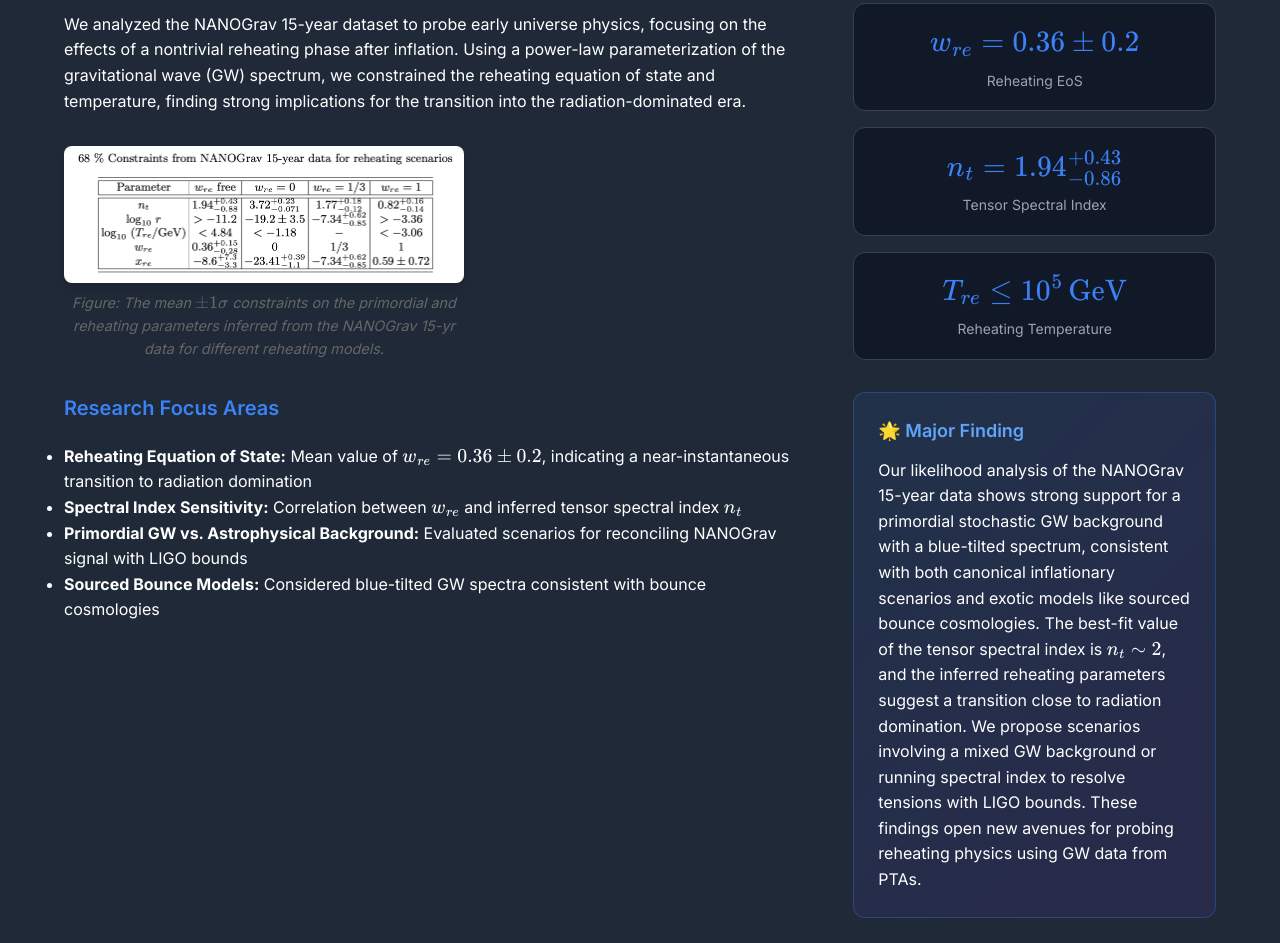
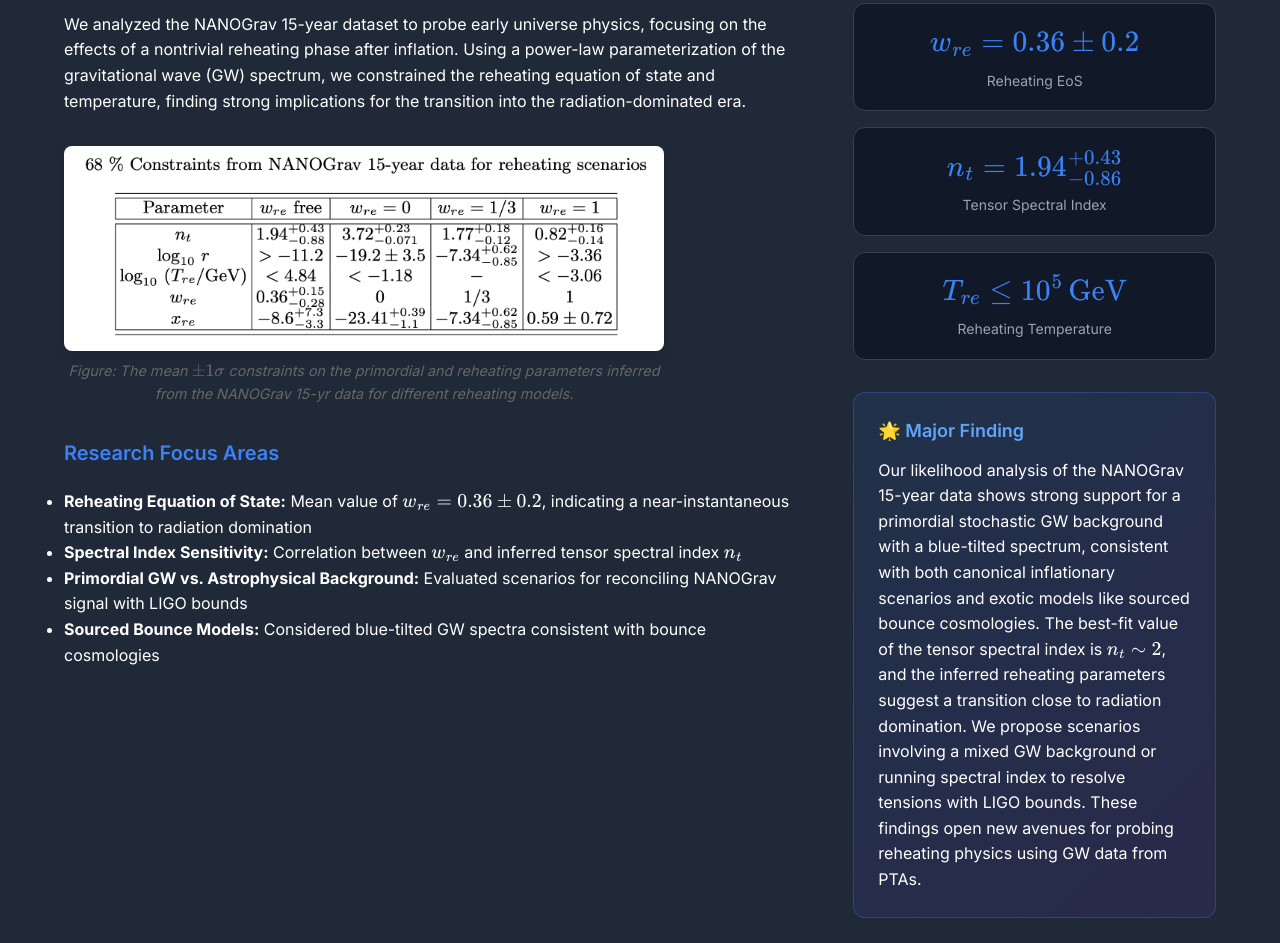
Before and after one commit to pakapapeeta/pakapapeeta.github.io, a plain HTML site: page gravitational-wave-background.html in a window 1280 px wide. Shown: the part 883-1826 px from the top of the page. Drawn offline with nearby package versions, Linux system fonts and the light colour scheme.

Commit message:
Update style.css

```diff
--- a/style.css
+++ b/style.css
@@ -1029,7 +1029,7 @@
 .research-figure {
     margin-top: 2rem;
     width: 100%;
-    max-width: 400px; /* prevents it from being too wide */
+    max-width: 600px; /* prevents it from being too wide */
 }
 
 .research-figure img {
```
